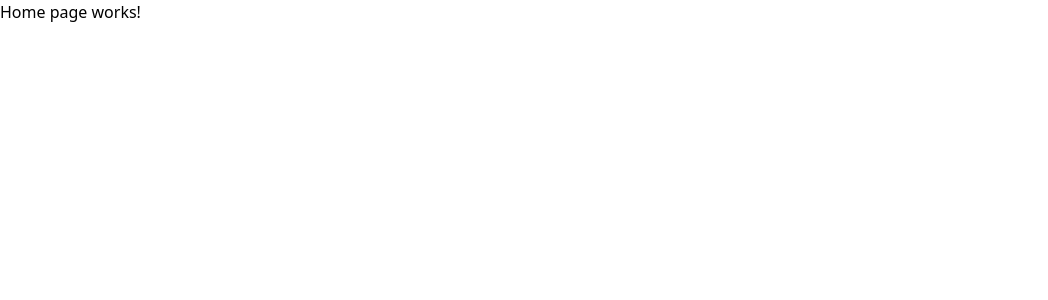
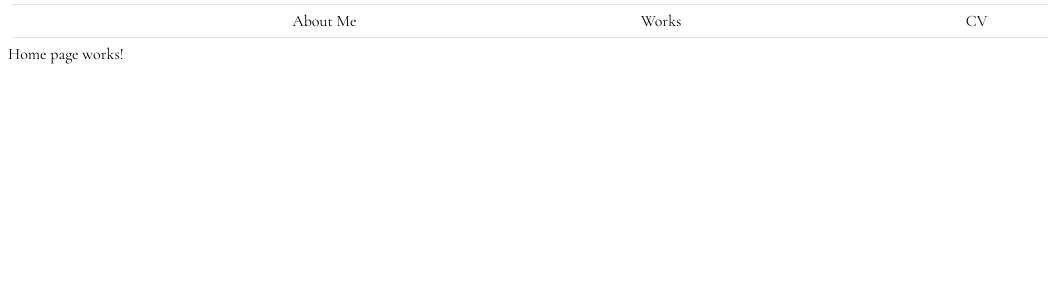
Before and after one commit to int0thewind/int0thewind, a Next.js app: page / in a window 1280 px wide. Shown: the top 300 px of the page, without its empty margins (0-1048 px from the left). Built offline with nearby package versions, Linux system fonts and the light colour scheme.

Commit message:
make header

```diff
--- /dev/null
+++ b/src/components/Header.tsx
@@ -0,0 +1,31 @@
+import Divider from './ui-components/Divider';
+import { cvLink } from '../personal';
+import Link from 'next/link';
+
+type HeaderItems = {
+  [key: string]: { link: string };
+};
+
+const headerItems: HeaderItems = {
+  'About Me': { link: '/' },
+  Works: { link: '/works' },
+  CV: { link: cvLink },
+};
+
+const Header = () => (
+  <header>
+    <Divider />
+    <div className="flex flex-nowrap flex-row justify-evenly">
+      {Object.entries(headerItems).map(([displayName, { link }]) => (
+        <Link key={displayName} href={link} passHref>
+          <h6 className="hover:underline hover:cursor-pointer">
+            {displayName}
+          </h6>
+        </Link>
+      ))}
+    </div>
+    <Divider />
+  </header>
+);
+
+export default Header;
--- a/src/pages/_app.tsx
+++ b/src/pages/_app.tsx
@@ -1,8 +1,13 @@
 import type { AppProps } from 'next/app';
+import Header from '../components/Header';
+import Container from '../components/ui-components/Container';
 import '../styles/globals.css';
 
 const MyApp = ({ Component, pageProps }: AppProps) => (
-  <Component {...pageProps} />
+  <Container>
+    <Header />
+    <Component {...pageProps} />
+  </Container>
 );
 
 export default MyApp;
```
